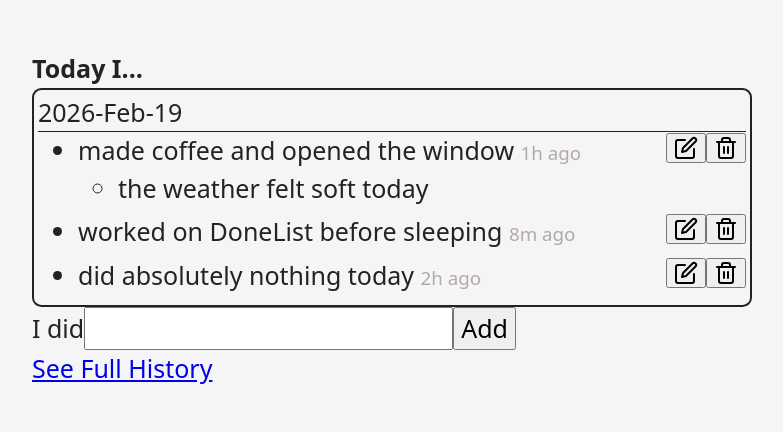
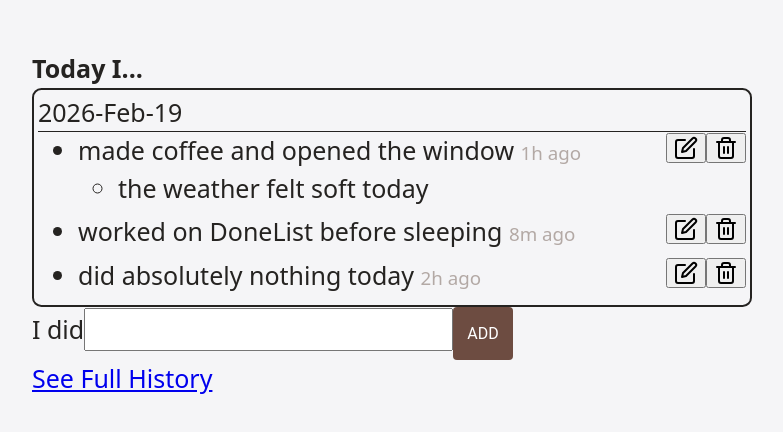
Before and after one commit to Suyun-Liang/done-list, a Next.js app: page / in a window 1280 px wide. Shown: the top 432 px of the page, without its empty margins (248-1031 px from the left). Built offline with nearby package versions, Linux system fonts and the light colour scheme.

Commit message:
feat: introduce shared Button component

```diff
--- a/package.json
+++ b/package.json
@@ -4,7 +4,8 @@
     "next": "^16.2.6",
     "react": "^19.2.4",
     "react-dom": "^19.2.4",
-    "react-feather": "^2.0.10"
+    "react-feather": "^2.0.10",
+    "styled-components": "^6.4.2"
   },
   "scripts": {
     "dev": "next dev",
--- a/src/app/page.js
+++ b/src/app/page.js
@@ -1,3 +1,5 @@
+import styled from "styled-components";
+import Button from "../components/Button/Button";
 import Header from "../components/Header";
 import TodaySection from "../components/TodaySection/TodaySection";
 import ViewHistoryLink from "../components/ViewHistoryLink/ViewHistoryLink";
--- a/src/components/AddCommentForm/AddCommentForm.jsx
+++ b/src/components/AddCommentForm/AddCommentForm.jsx
@@ -3,6 +3,7 @@ import React from "react";
 import styles from "./AddCommentForm.module.css";
 
 import useTextInputValidation from "../../hooks/use-text-input-validation";
+import Button from "../Button/Button";
 
 function AddCommentForm({ entryId, onAddComment, onCancel }) {
   const [draftNote, setDraftNote] = React.useState("");
@@ -36,7 +37,9 @@ function AddCommentForm({ entryId, onAddComment, onCancel }) {
           }
         }}
       />
-      <button type="submit">add comment</button>
+      <Button variant="fill" size="small" type="submit">
+        add comment
+      </Button>
       <p
         className={`${styles.entryError} ${submitError ? styles.visible : ""}`}
       >
--- a/src/components/AddEntryForm/AddEntryForm.jsx
+++ b/src/components/AddEntryForm/AddEntryForm.jsx
@@ -2,6 +2,7 @@ import React from "react";
 import styles from "./AddEntryForm.module.css";
 import { EntriesContext } from "../../context/EntriesContext";
 import useTextInputValidation from "../../hooks/use-text-input-validation";
+import Button from "../Button/Button";
 
 function AddEntryForm() {
   const [entry, setEntry] = React.useState("");
@@ -45,7 +46,9 @@ function AddEntryForm() {
           }
         }}
       ></input>
-      <button>Add</button>
+      <Button variant="fill" size="small">
+        Add
+      </Button>
       <p
         className={`${styles.entryError} ${submitError ? styles.visible : ""}`}
       >
--- /dev/null
+++ b/src/components/Button/Button.jsx
@@ -0,0 +1,88 @@
+import React from "react";
+import styled from "styled-components";
+
+const SIZE = {
+  small: {
+    "--borderRadius": 4 + "px",
+    "--fontSize": 16 + "px",
+    "--padding": "6px 12px",
+  },
+  medium: {
+    "--borderRadius": 4 + "px",
+    "--fontSize": 18 + "px",
+    "--padding": "14px 20px",
+  },
+  large: {
+    "--borderRadius": 6 + "px",
+    "--fontSize": 21 + "px",
+    "--padding": "18px 32px",
+  },
+};
+
+//size: "small"|"medium"|"large"; variant:"fill"|"outline"|"ghost"
+function Button({ children, size = "small", variant = "fill", ...delegated }) {
+  const styles = SIZE[size];
+  let Component;
+  if (variant === "fill") {
+    Component = FillButton;
+  } else if (variant === "outline") {
+    Component = OutlineButton;
+  } else if (variant === "ghost") {
+    Component = GhostButton;
+  } else {
+    throw new Error(`Unrecognized button variant : ${variant} `);
+  }
+  return (
+    <Component style={styles} {...delegated}>
+      {children}
+    </Component>
+  );
+}
+
+export default Button;
+
+const ButtonBase = styled.button`
+  font-size: var(--fontSize);
+  font-family: "Roboto", sans-serif;
+  border-radius: var(--borderRadius);
+  border: 2px solid transparent;
+  padding: var(--padding);
+  text-transform: uppercase;
+  cursor: pointer;
+
+  &:focus {
+    outline-color: var(--color-brown-600);
+    outline-offset: 4px;
+  }
+`;
+
+const FillButton = styled(ButtonBase)`
+  background-color: var(--color-brown-600);
+  color: white;
+
+  &:hover {
+    background-color: var(--color-brown-400);
+  }
+`;
+const OutlineButton = styled(ButtonBase)`
+  background-color: white;
+  color: var(--color-brown-600);
+  border: 2px solid currentColor;
+
+  &:hover {
+    background-color: var(--color-brown-50);
+  }
+`;
+const GhostButton = styled(ButtonBase)`
+  color: var(--color-gray-700);
+  background-color: transparent;
+
+  &:focus {
+    outline-color: var(--color-gray-700);
+  }
+
+  &:hover {
+    background-color: var(--color-gray-300);
+    color: black;
+  }
+`;
--- /dev/null
+++ b/src/components/Button/index.js
@@ -0,0 +1,2 @@
+export * from './Button';
+export { default } from './Button';
--- a/src/components/EditEntryForm/EditEntryForm.jsx
+++ b/src/components/EditEntryForm/EditEntryForm.jsx
@@ -4,6 +4,7 @@ import styles from "./EditEntryForm.module.css";
 import VisuallyHidden from "../VisuallyHidden";
 
 import useTextInputValidation from "../../hooks/use-text-input-validation";
+import Button from "../Button/Button";
 
 function EditEntryForm({ id, onSave, onCancel, value, setValue }) {
   const fieldId = React.useId();
@@ -40,8 +41,12 @@ function EditEntryForm({ id, onSave, onCancel, value, setValue }) {
           }}
         />
         <div className={styles.editEntryActionGroup}>
-          <button type="submit">save</button>
-          <button
+          <Button variant="fill" size="small" type="submit">
+            save
+          </Button>
+          <Button
+            variant="ghost"
+            size="small"
             type="button"
             onClick={() => {
               onCancel?.();
@@ -49,7 +54,7 @@ function EditEntryForm({ id, onSave, onCancel, value, setValue }) {
             }}
           >
             cancel
-          </button>
+          </Button>
         </div>
       </div>
       <p
--- a/src/global-styles.css
+++ b/src/global-styles.css
@@ -92,6 +92,40 @@ h6 {
   --color-border: #705c53;
   --color-accent: #eddfe0;
 
+  --color-gray-50: hsl(210deg, 19%, 10%);
+  --color-gray-100: hsl(210deg, 15%, 20%);
+  --color-gray-200: hsl(210deg, 15%, 25%);
+  --color-gray-300: hsl(210deg, 10%, 40%);
+  --color-gray-400: hsl(210deg, 9%, 45%);
+  --color-gray-500: hsl(210deg, 8%, 50%);
+  --color-gray-600: hsl(210deg, 12%, 55%);
+  --color-gray-700: hsl(210deg, 14%, 66%);
+  --color-gray-800: hsl(210deg, 20%, 77%);
+  --color-gray-900: hsl(210deg, 25%, 88%);
+  --color-gray-1000: hsl(210deg, 25%, 96%);
+
+  --color-brown-50: #efebe9;
+  --color-brown-100: #d7ccc8;
+  --color-brown-200: #bcaaa4;
+  --color-brown-300: #a1887f;
+  --color-brown-400: #8d6e63;
+  --color-brown-500: #795548;
+  --color-brown-600: #6d4c41;
+  --color-brown-700: #5d4037;
+  --color-brown-800: #4e342e;
+  --color-brown-900: #3e2723;
+
+  --color-gray-50: #fafafa;
+  --color-gray-100: #f5f5f5;
+  --color-gray-200: #eeeeee;
+  --color-gray-300: #e0e0e0;
+  --color-gray-400: #bdbdbd;
+  --color-gray-500: #9e9e9e;
+  --color-gray-600: #757575;
+  --color-gray-700: #616161;
+  --color-gray-800: #424242;
+  --color-gray-900: #212121;
+
   --space-1: 0.25rem;
   --space-2: 0.5rem;
   --space-3: 0.75rem;
```
Also changed, not shown: 1 other file (tests, documents, lock files or other folders).
